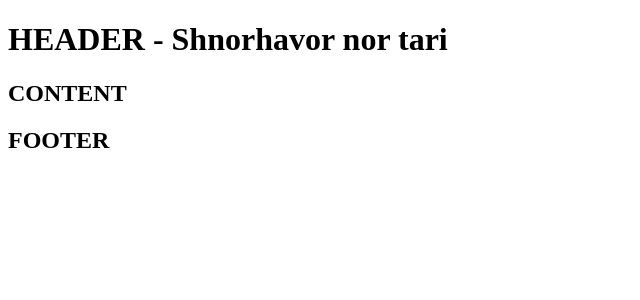
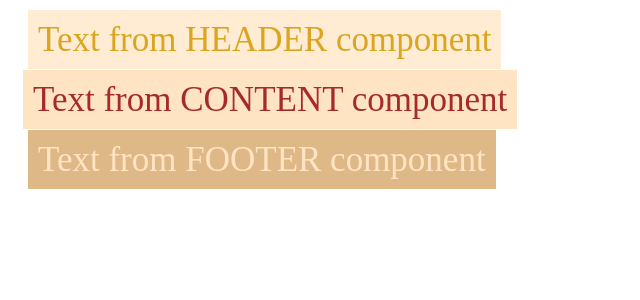
Before and after one commit to vardanyanmary/first-react-app, a React (Create React App) app: page / in a window 1280 px wide. Shown: the top 300 px of the page, without its empty margins (0-640 px from the left). Built offline with nearby package versions, Linux system fonts and the light colour scheme.

Commit message:
maybe correct version of components

```diff
--- /dev/null
+++ b/src/Components/Content/Content.css
@@ -0,0 +1,10 @@
+.Content{
+    margin: 15px;
+}
+
+.Content span{
+    background-color: bisque;
+    color: brown;
+    font-size: 35px;
+    padding: 10px;
+}
--- /dev/null
+++ b/src/Components/Content/Content.tsx
@@ -0,0 +1,17 @@
+import { FC } from 'react';
+import './Content.css';
+
+interface Content {
+    content:string
+}
+
+const Content : FC <Content> = ( {content} ) => {
+    return(
+        <main className='Content'>
+            <span>
+                {content}
+            </span>
+        </main>
+    )
+}
+export default Content
--- /dev/null
+++ b/src/Components/Footer/Footer.css
@@ -0,0 +1,10 @@
+.Footer{
+    margin: 20px;
+}
+
+.Footer span {
+    background-color: burlywood;
+    color: bisque;
+    font-size: 35px;
+    padding: 10px;
+}
--- /dev/null
+++ b/src/Components/Footer/Footer.tsx
@@ -0,0 +1,18 @@
+import { FC } from "react";
+import "./Footer.css";
+
+interface Footer {
+  footer: string;
+}
+
+const Footer: FC <Footer> = ({ footer }) => {
+  return (
+    <footer className="Footer">
+        <span>
+            {footer}
+        </span>
+    </footer>
+  );
+};
+
+export default Footer;
--- /dev/null
+++ b/src/Components/Header/Header.css
@@ -0,0 +1,10 @@
+.Header{
+    margin: 20px;
+}
+
+.Header span {
+    background-color: rgb(255, 236, 211);
+    color: goldenrod;
+    font-size: 35px;
+    padding: 10px;
+}
--- /dev/null
+++ b/src/Components/Header/Header.tsx
@@ -0,0 +1,18 @@
+import { FC } from 'react'
+import './Header.css'
+
+interface Header {
+    textsTitle: string
+}
+
+const Header:FC <Header> = ({ textsTitle }) => {
+    return(
+        <header className='Header'>
+            <span>
+                {textsTitle}
+            </span>
+        </header>
+    )
+}
+
+export default Header
--- a/src/Homework1.tsx
+++ b/src/Homework1.tsx
@@ -1,29 +1,51 @@
-import { Obj } from ".";
+import { Fragment } from 'react'
+import Content from "./Components/Content/Content"
+import Footer from "./Components/Footer/Footer"
+import Header from "./Components/Header/Header"
 
-const Homework1: React.FC<Obj> = (props) => {
-  const { header, content, footer } = props;
+export interface Data {
+  header: string;
+  content: string;
+  footer: string;
+}
 
-  return (
+ const data : Data = {
+  header: 'Text from HEADER component ',
+  content: 'Text from CONTENT component',
+  footer: 'Text from FOOTER component',
+}
 
-    <div>
+const Homework1 = () => {
+    return (
+      <Fragment>
+        <Header textsTitle = {data.header}/>
+        <Content content = {data.content}/>
+        <Footer  footer= {data.footer}/>
+      </Fragment>
 
-      <h1>
-        <header> {header} - Shnorhavor nor tari </header>
-      </h1>
+// Same as
+//   <>
+//   <Header textsTitle = {data.header}/>
+//   <Content content = {data.content}/>
+//   <Footer  footer= {data.footer}/>
+// </>
+
+  )
+}
+
+export default Homework1
 
 
-      <h2>
-        <main> {content} </main>
-      </h2>
 
 
-      <h2>
-        <footer> {footer} </footer>
-      </h2>
-
-    </div>
-
-  );
-};
-
-export default Homework1;
+// const Homework1: React.FC<Obj> = (props) => {
+//   const { header, content, footer } = props;
+//   return (
+//     <div>
+//         <header> {header} - Shnorhavor nor tari </header>
+//         <main> {content} </main>
+//         <footer> {footer} </footer>
+//     </div>
+//   );
+// };
+// export default Homework1;
--- a/src/index.tsx
+++ b/src/index.tsx
@@ -1,13 +1,22 @@
 import React from 'react';
 import ReactDOM from 'react-dom/client';
 import Homework1 from './Homework1';
+
+const root = ReactDOM.createRoot(document.getElementById('root') as HTMLElement);
+
+root.render(
+	<React.StrictMode>
+		<Homework1/>
+	</React.StrictMode>,
+);
+
 // import App from './App';
 
-export interface Obj {
-	header: string;
-	content: string;
-	footer: string;
-}
+// export interface Obj {
+// 	header: string;
+// 	content: string;
+// 	footer: string;
+// }
 
 // const obj: Obj = {
 // 	header: 'HEADER',
@@ -16,18 +25,45 @@ export interface Obj {
 // };
 
 
-const root = ReactDOM.createRoot(document.getElementById('root') as HTMLElement);
+//--- Arsen's code from first lesson ---
 
-root.render(
-	<React.StrictMode>
-		<Homework1
+// import React from 'react';
+// import ReactDOM from 'react-dom/client';
+// import App from './App';
 
-        header = 'HEADER'
-        content = 'CONTENT'
-        footer = 'FOOTER'
+// export interface Data {
+// 	h1: string;
+// 	h2: string;
+// 	h3: string;
+// 	h4: string;
+// 	h5: string;
+// 	h6: string;
+// }
 
-    />
-		{/* <App {...data} /> */}
+// // type
 
-	</React.StrictMode>,
-);
+// const data: Data = {
+// 	h1: 'heading tag 11111',
+// 	h2: 'heading tag 2222',
+// 	h3: 'heading tag 3333',
+// 	h4: 'heading tag 4444',
+// 	h5: 'heading tag 55555',
+// 	h6: 'heading tag 66666',
+// };
+
+// const root = ReactDOM.createRoot(document.getElementById('root') as HTMLElement);
+
+// root.render(
+// 	<React.StrictMode>
+// 		<App
+//       h1='h1'
+//       h2='h2'
+//       h3='h3'
+//       h4='h4'
+//       h5='h5'
+//       h6='h6'
+//     />
+// 		{/* <App {...data} /> */}
+
+// 	</React.StrictMode>,
+// );
```
Also changed, not shown: src/App.tsx (+60 -0 lines).
